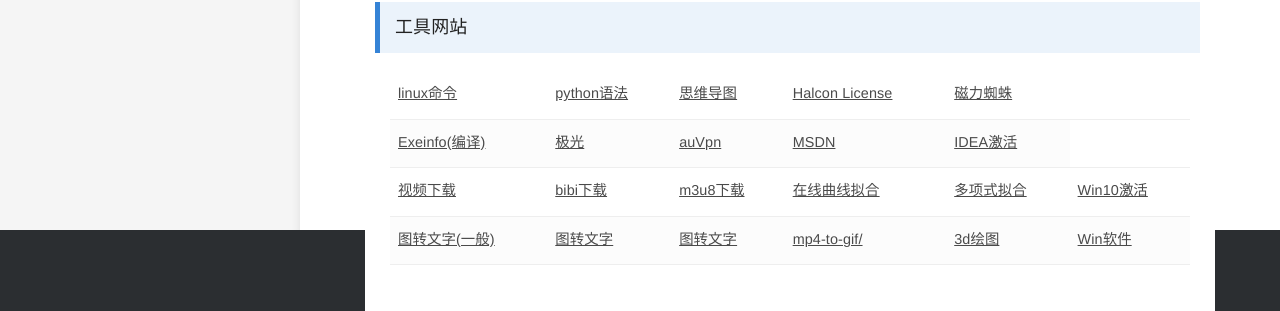
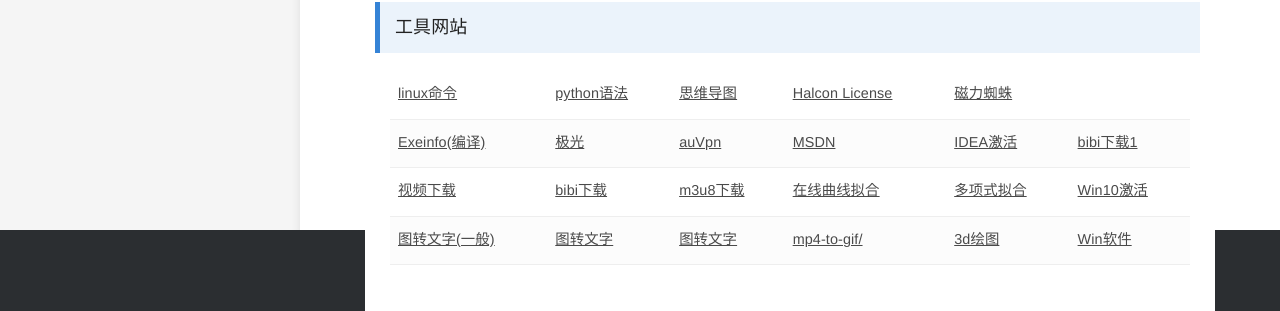
Before and after one commit to bashendixie/Machine_Learning_Notes, a Jekyll site: the page built from index.md, in a window 1280 px wide. Shown: the part 670-981 px from the top of the page. Built offline with Jekyll 4.4.1, drawn with Linux system fonts in a browser that asks for light colours; some web fonts are replaced.

Commit message:
no message

```diff
--- a/index.md
+++ b/index.md
@@ -153,6 +153,9 @@
 			<td>
 				<a href="https://idea.medeming.com/" target="_blank">IDEA激活</a>
 			</td>
+			<td>
+				<a href="http://zhouql.vip/bilibili/?continueFlag=dff994459b24bd67d0dedb910817f2ab" target="_blank">bibi下载1</a>
+			</td>
 		</tr>
 		<tr>
 			<td>
```
